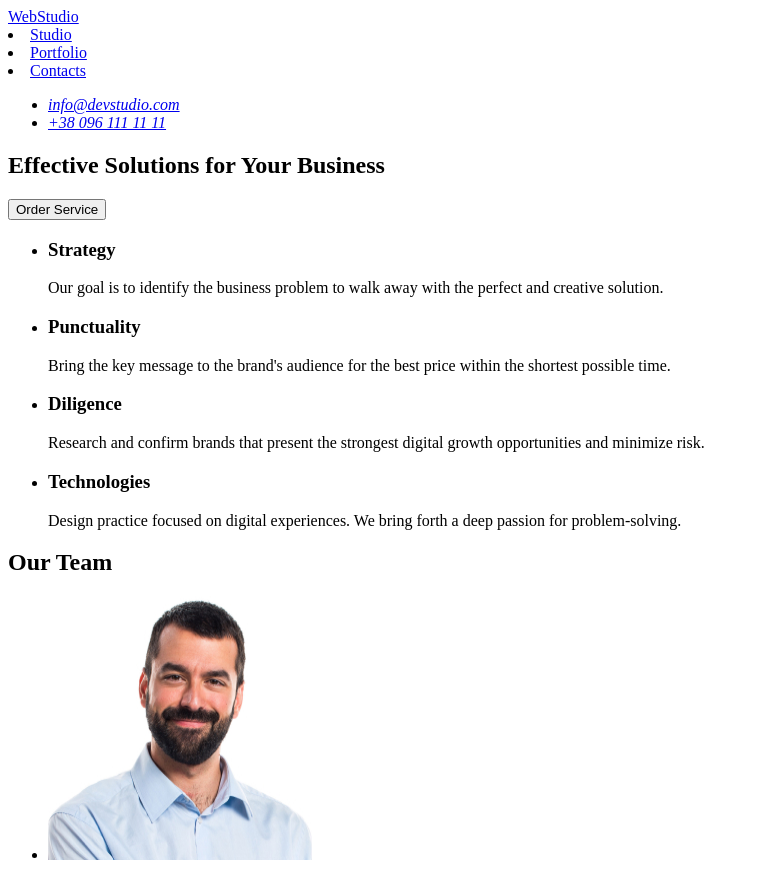
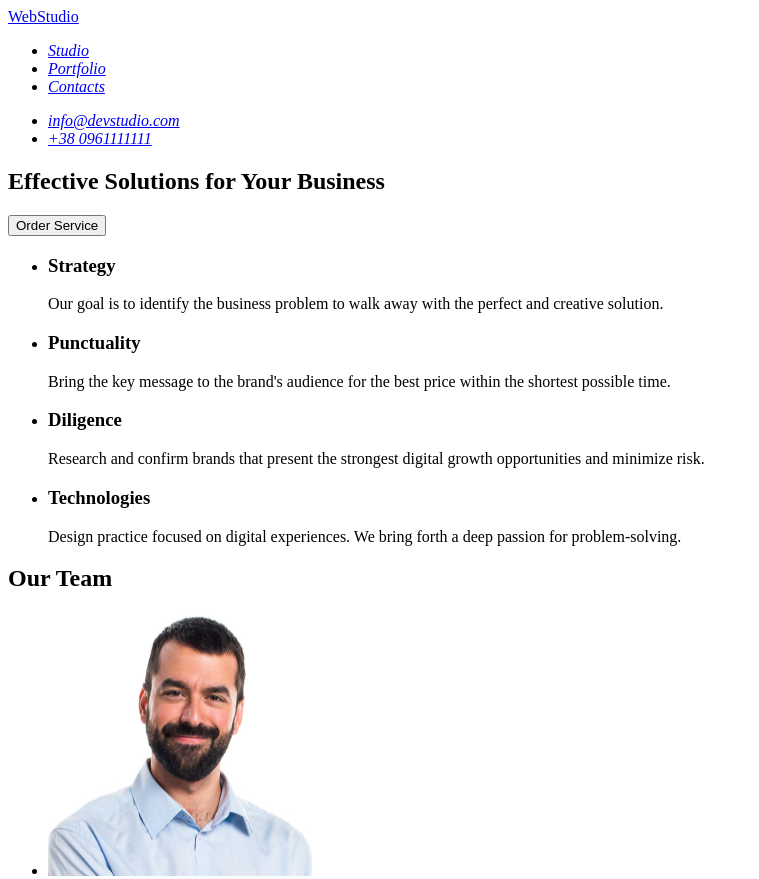
Before and after one commit to Serhiisan/goit-markup-hw-01, a plain HTML site: page index.html in a window 1280 px wide. Shown: the top 879 px of the page, without its empty margins (0-759 px from the left). Drawn offline with Linux system fonts and the light colour scheme.

Commit message:
error correction-1

```diff
--- a/index.html
+++ b/index.html
@@ -11,15 +11,18 @@
     <header>
         <nav>
             <a href="/">WebStudio</a>
-            <li><a href="#">Studio</a></li>
-            <li><a href="./portfolio.html">Portfolio</a></li>
-            <li><a href="#">Contacts</a></li>
-            </ul>
+            <address>
+                <ul>
+                    <li><a href="#">Studio</a></li>
+                    <li><a href="./portfolio.html">Portfolio</a></li>
+                    <li><a href="#">Contacts</a></li>
+                </ul>
+            </address>
         </nav>
         <address>
             <ul>
                 <li><a href="mailto:info@devstudio.com">info@devstudio.com</a></li>
-                <li><a href="tel:+380961111111">+38 096 111 11 11</a></li>
+                <li><a href="tel:+380961111111">+38 0961111111</a></li>
             </ul>
         </address>
     </header>
```
